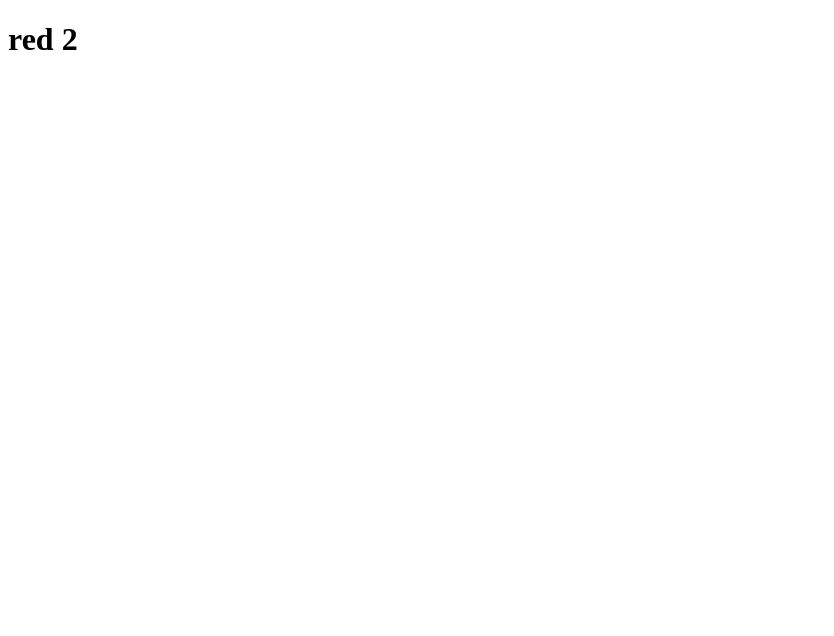
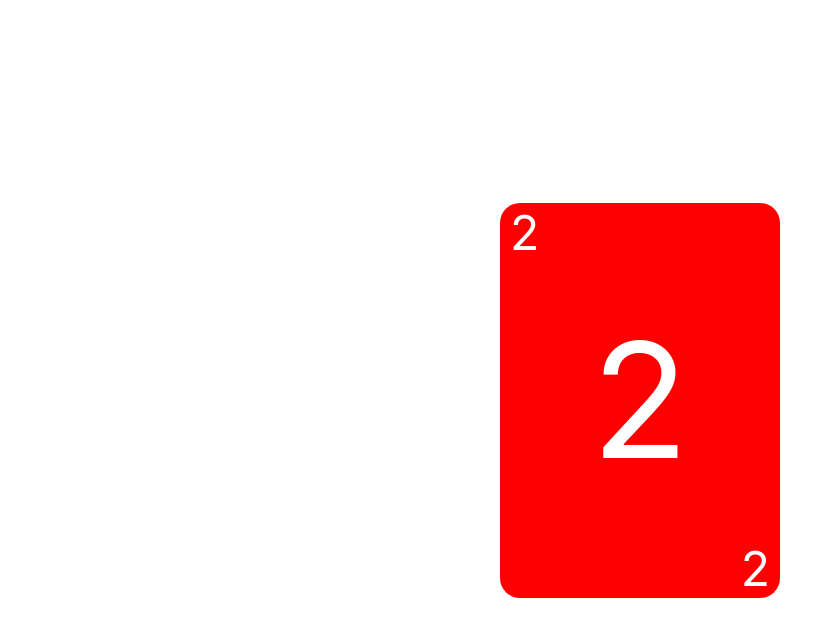
Before and after one commit to classale/edenschool-duo, a plain HTML site: page index.html in a window 1280 px wide. Shown: the whole page, without its empty margins (0-834 px from the left). Drawn offline with Linux system fonts and the light colour scheme.

Commit message:
feat (index/style) : add new css and good visual effect

```diff
--- a/index.html
+++ b/index.html
@@ -1,11 +1,18 @@
 <!DOCTYPE html>
 <html lang="en">
-    <head>
-        <meta charset="UTF-8">
-        <meta name="viewport" content="width=device-width, initial-scale=1.0">
-        <title>Document</title>
-    </head>
-    <body>
-        <h1>red 2</h1>
-    </body>
+	<head>
+		<meta charset="UTF-8" />
+		<meta name="viewport" content="width=device-width, initial-scale=1.0" />
+		<title>Document</title>
+		<link rel="stylesheet" href="style.css" />
+	</head>
+	<body>
+		<div class="html">
+			<div class="cards">
+				<p class="uno">2</p>
+				<p class="doce">2</p>
+				<p class="trece">2</p>
+			</div>
+		</div>
+	</body>
 </html>
--- /dev/null
+++ b/style.css
@@ -0,0 +1,44 @@
+@import url("https://fonts.googleapis.com/css2?family=Inter:ital,opsz,wght@0,14..32,100..900;1,14..32,100..900&display=swap");
+.cards {
+	background-color: red;
+	height: 395px;
+	width: 280px;
+	display: flex;
+	flex-direction: column;
+	align-content: center;
+	justify-content: space-between;
+	border-radius: 20px;
+}
+
+body {
+	display: flex;
+	justify-content: center;
+	align-items: center;
+	height: 100vh;
+}
+
+* {
+	font-family: Inter;
+	color: white;
+	margin: 0;
+}
+
+p {
+	font-size: 20px;
+	padding-left: 10px;
+	padding-right: 10px;
+}
+
+.uno {
+	font-size: 48px;
+}
+
+.doce {
+	font-size: 160px;
+	text-align: center;
+}
+
+.trece {
+	font-size: 48px;
+	text-align: right;
+}
```
